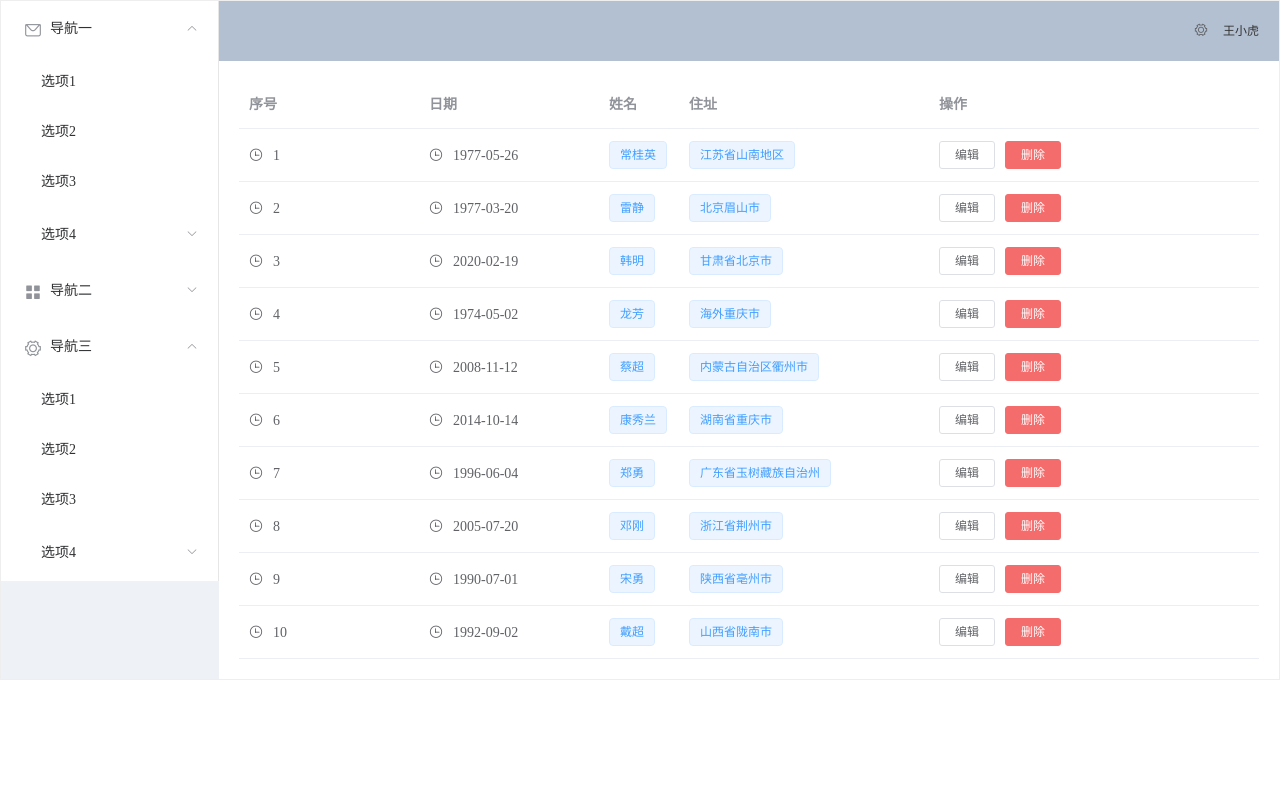
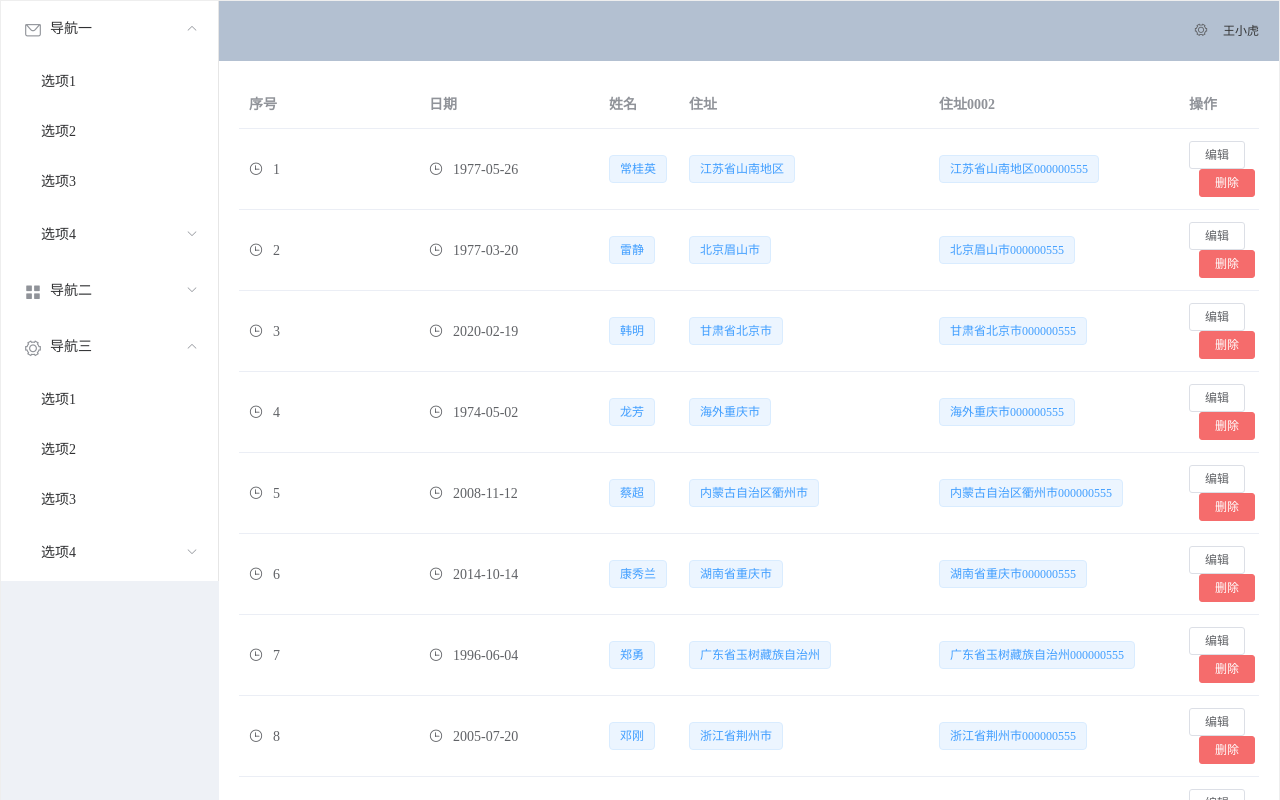
Before and after one commit to zhfjsxh/element, a Vue app: page /about in a window 1280 px wide. Shown: the top 800 px of the page. Built offline with nearby package versions, Linux system fonts and the light colour scheme; no server answers.

Commit message:
修改about

```diff
--- a/src/views/About.vue
+++ b/src/views/About.vue
@@ -3,7 +3,6 @@
     <el-table
     :data="tableData"
     style="width: 100%">
-
 		<el-table-column
 			label="序号"
 			width="180">
@@ -12,15 +11,12 @@
 				<span style="margin-left: 10px">{{scope.$index + 1}}</span>
 			</template>
 		</el-table-column>
-
-
 		<el-table-column label="日期" width="180">
 			<template slot-scope="scope">
 					<i class="el-icon-time"></i>
 					<span style="margin-left: 10px">{{ scope.row.date }}</span>
 				</template>
 		</el-table-column>
-
 		<el-table-column label="姓名" width="80">
 			<template slot-scope="scope">
 				<el-popover  placement="top">
@@ -32,7 +28,6 @@
 				</el-popover>
 				</template>
 		</el-table-column>
-
 		<el-table-column label="住址" width="250">
 			<template slot-scope="scope">
 				<el-popover  placement="top">
@@ -44,7 +39,17 @@
 				</el-popover>
 				</template>
 		</el-table-column>
-
+		<el-table-column label="住址0002" width="250">
+			<template slot-scope="scope">
+				<el-popover  placement="top">
+					<!-- <p>姓名: {{ scope.row.name }}</p> -->
+					<!-- <p>住址: {{ scope.row.address }}</p> -->
+					<div slot="reference" class="name-wrapper">
+					<el-tag size="medium">{{ scope.row.address }}000000555</el-tag>
+					</div>
+				</el-popover>
+				</template>
+		</el-table-column>
 		<el-table-column label="操作">
 			<template slot-scope="scope">
 			<el-button
```
Also changed, not shown: 1 other file (tests, documents, lock files or other folders). Lines whose indentation alone changed are shown as unchanged.
